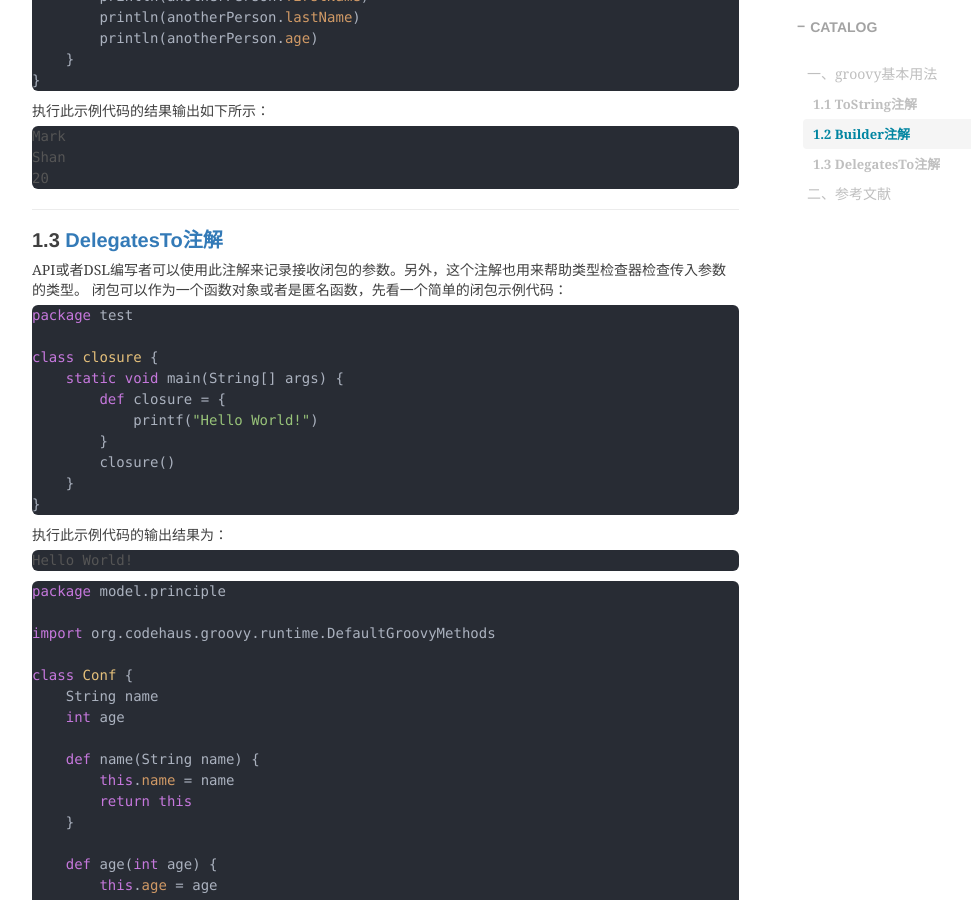
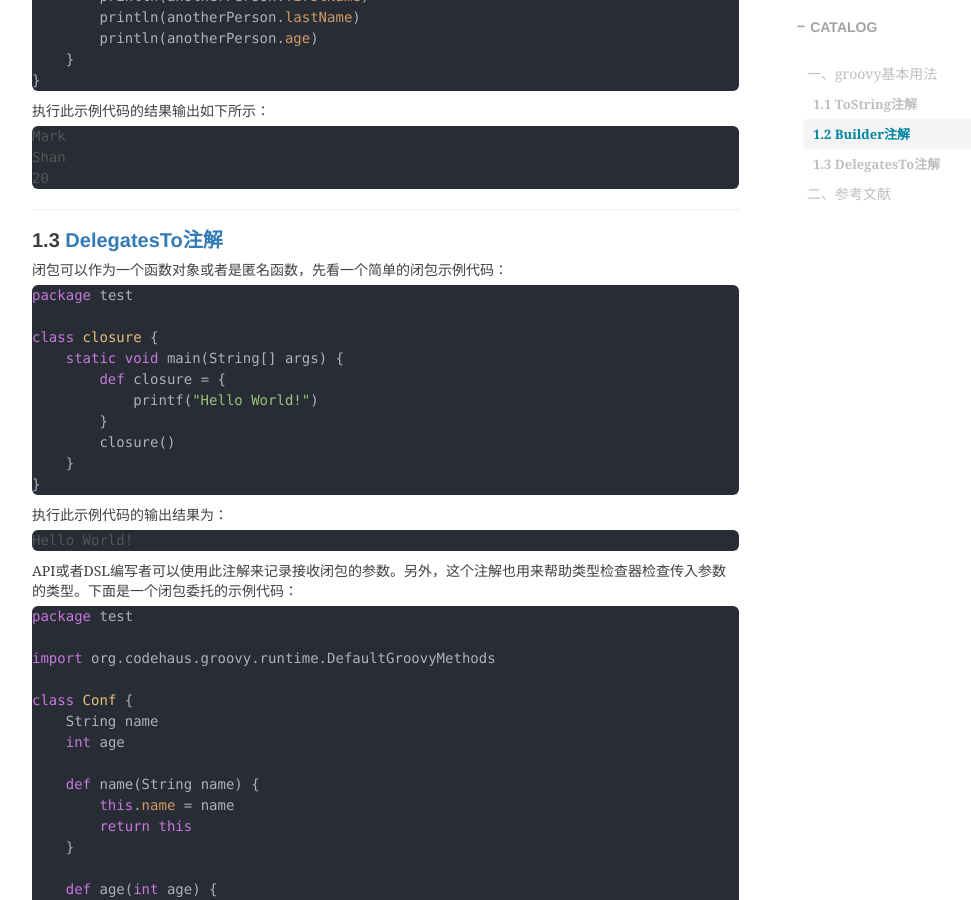
Before and after one commit to shihai1991/shihai1991.github.io, a Jekyll site: the page built from _posts/2023-03-01-groovy学习.md, in a window 1280 px wide and 900 px high, scrolled down 1969 px. Shown: the whole window, without its empty margins (233-1204 px from the left). Built offline with Jekyll 4.4.1, drawn with Linux system fonts in a browser that asks for light colours; nearby versions of some CDN libraries; comment, search, counter and statistics services are not loaded; some of the changed lines change nothing that is shown.

Commit message:
Update 2023-03-01-groovy学习.md

````diff
--- a/_posts/2023-03-01-groovy学习.md
+++ b/_posts/2023-03-01-groovy学习.md
@@ -92,7 +92,6 @@ Shan
 ```
 
 ## 1.3 [DelegatesTo注解](https://docs.groovy-lang.org/next/html/gapi/groovy/lang/DelegatesTo.html)
-API或者DSL编写者可以使用此注解来记录接收闭包的参数。另外，这个注解也用来帮助类型检查器检查传入参数的类型。
 闭包可以作为一个函数对象或者是匿名函数，先看一个简单的闭包示例代码：
 ```groovy
 package test
@@ -110,8 +109,9 @@ class closure {
 ```
 Hello World!
 ```
+API或者DSL编写者可以使用此注解来记录接收闭包的参数。另外，这个注解也用来帮助类型检查器检查传入参数的类型。下面是一个闭包委托的示例代码：
 ```groovy
-package model.principle
+package test
 
 import org.codehaus.groovy.runtime.DefaultGroovyMethods
 
````
